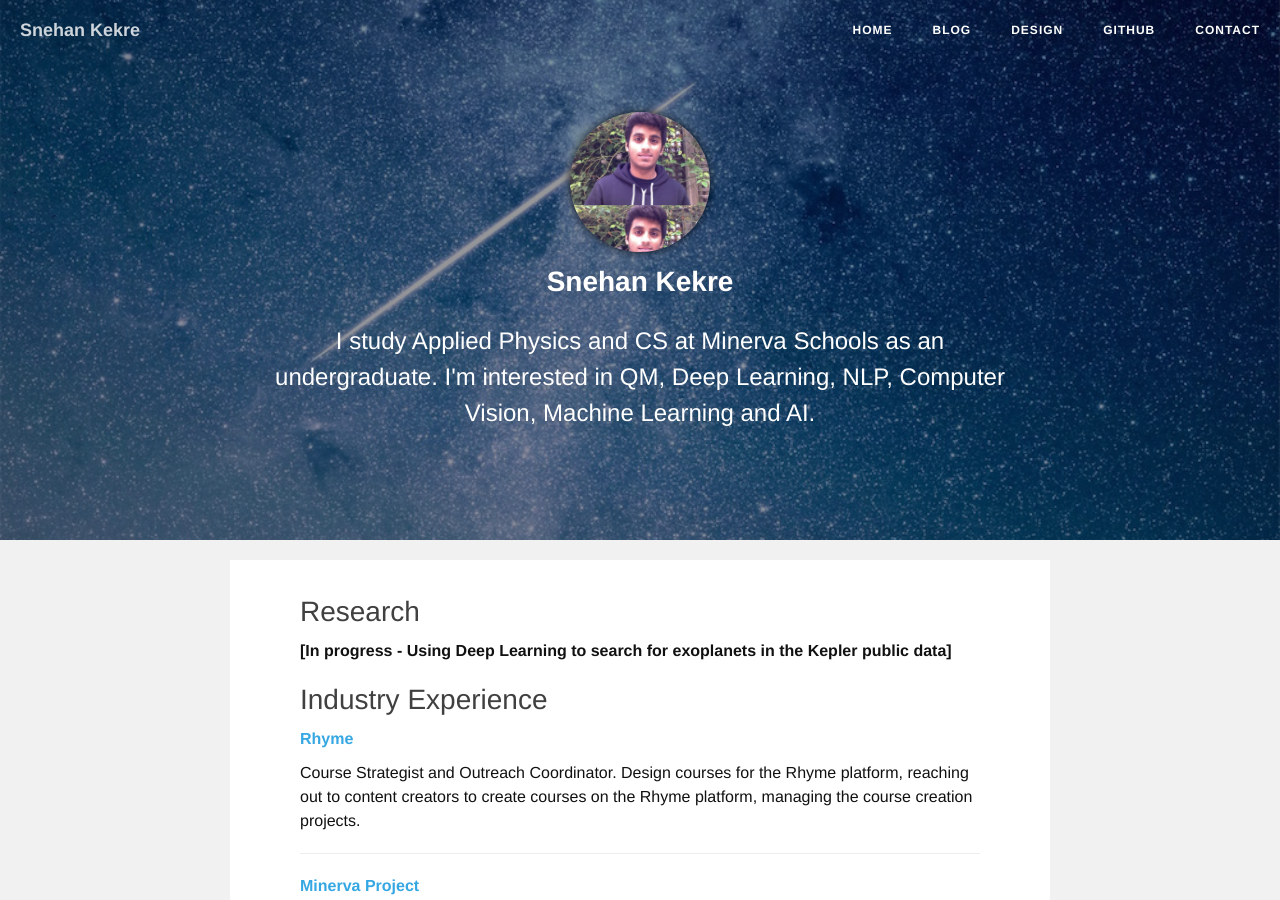
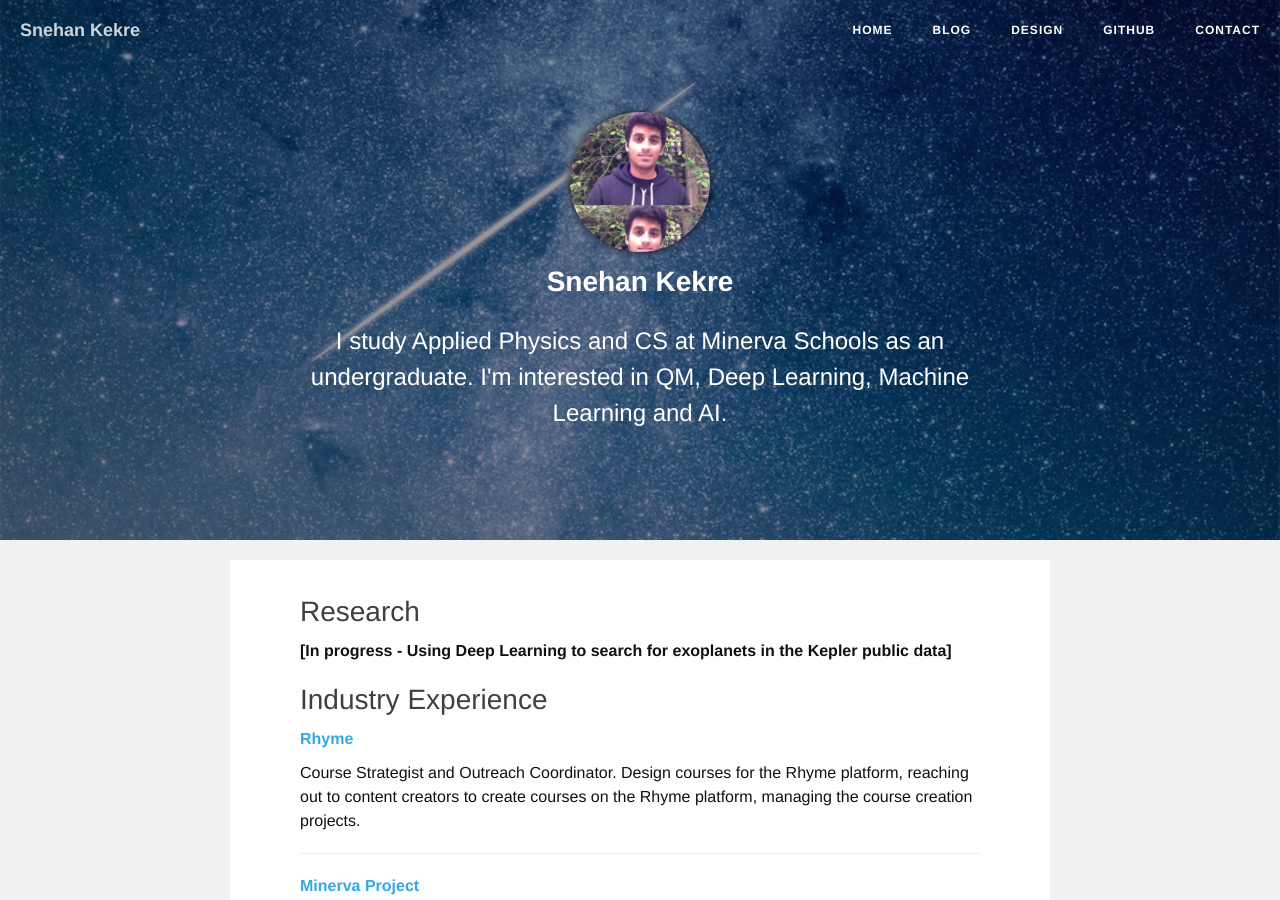
Before and after one commit to snehankekre/snehankekre.github.io, a Jekyll site: the page built from index.md, in a window 1280 px wide and 900 px high. Built offline with Jekyll 4.4.1, drawn with Linux system fonts in a browser that asks for light colours.

Commit message:
Update summary

```diff
--- a/index.md
+++ b/index.md
@@ -1,7 +1,7 @@
 ---
 layout: post
 title: " "
-description: I study Applied Physics and CS at Minerva Schools as an undergraduate. I'm interested in QM, Deep Learning, NLP, Computer Vision, Machine Learning and AI.
+description: I study Applied Physics and CS at Minerva Schools as an undergraduate. I'm interested in QM, Deep Learning, Machine Learning and AI.
 tags: [about, snehan, kekre, deep, learning, neural nets, machine, learning, ai, cats, data, brightbotnews]
 avatar: true
 title-size: 80px
```
